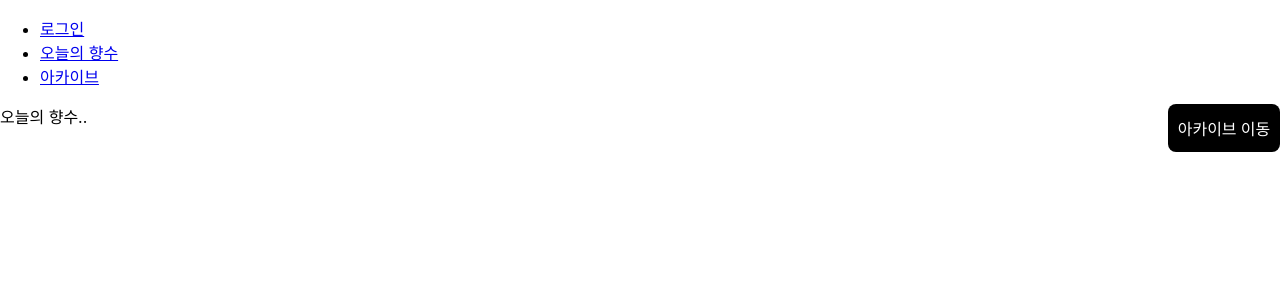
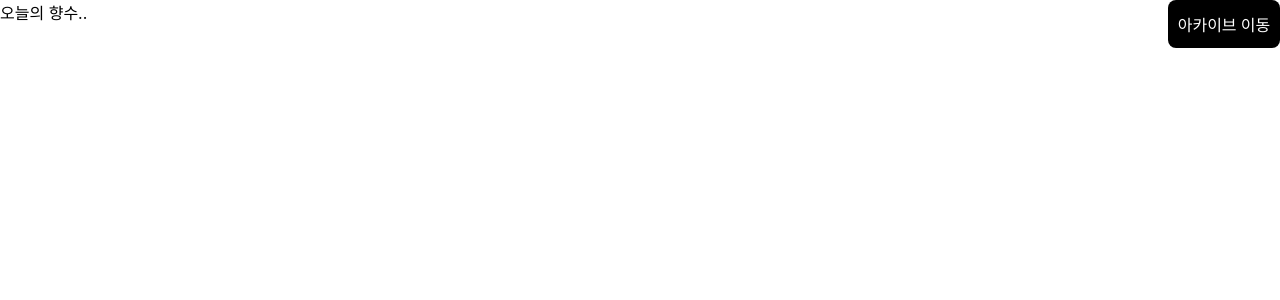
Before and after one commit to juyonLee00/side_home_client, a React (Create React App) app: page /today in a window 1280 px wide. Shown: the top 300 px of the page. Built offline with nearby package versions, Linux system fonts and the light colour scheme.

Commit message:
feat : 세부 수정사항 변경

```diff
--- a/src/App.js
+++ b/src/App.js
@@ -3,22 +3,11 @@ import login from './pages/login';
 import { Route, Link } from 'react-router-dom';
 import today_scent from './pages/today_scent';
 import archive from './pages/archive';
-
+import { PickPerfume } from './states/archive';
+import Navi from './components/common/Navi';
 function App() {
   return (
     <div>
-      {/*ul 부분은 지우셔도 상관없습니다. */}
-      <ul>
-        <li>
-          <Link to="login">로그인</Link>
-        </li>
-        <li>
-          <Link to="today">오늘의 향수</Link>
-        </li>
-        <li>
-          <Link to="today">아카이브</Link>
-        </li>
-      </ul>
       <Route path="/login" component={login} />
       <Route path="/today" component={today_scent} />
       <Route path="/main" component={archive} />
```
